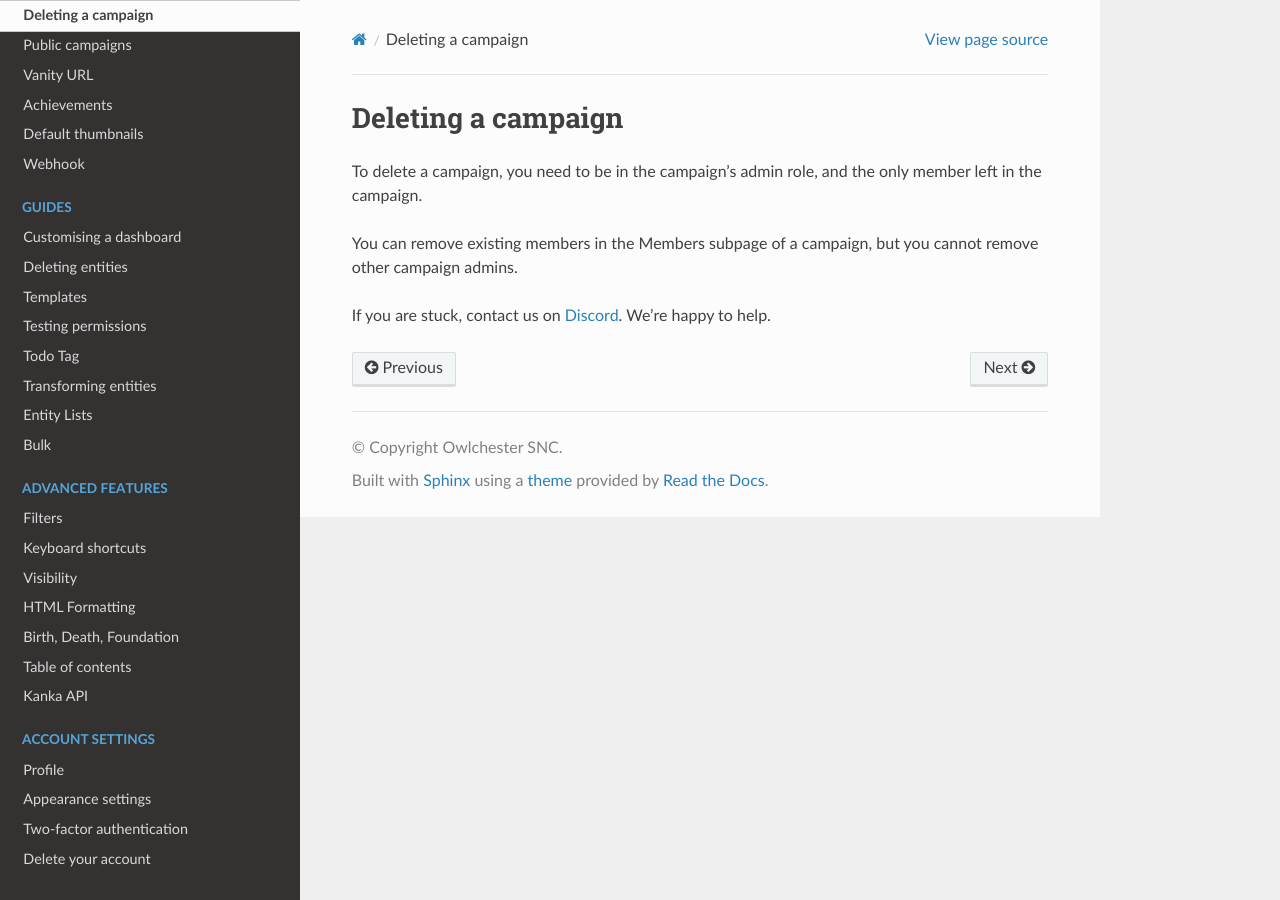
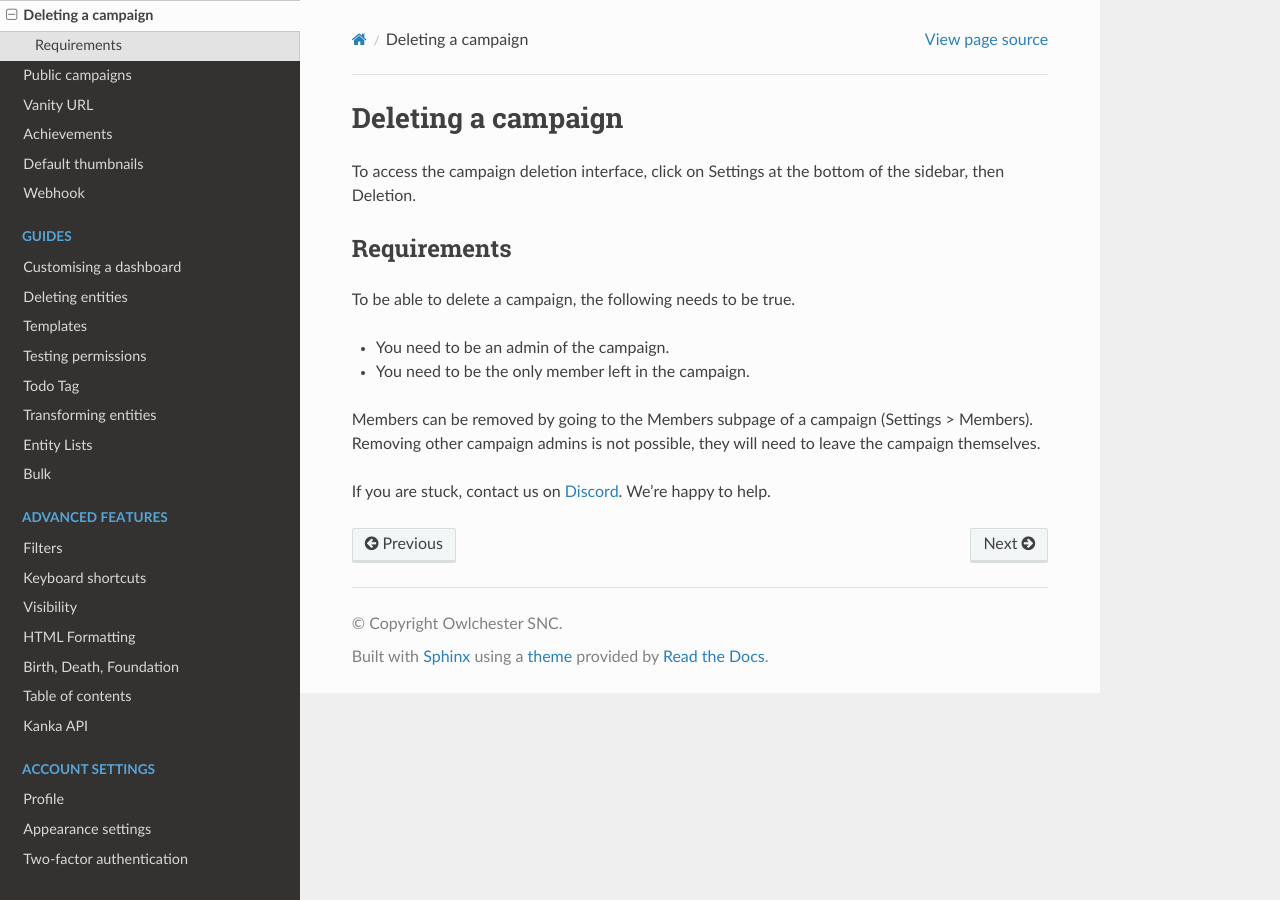
Before and after one commit to owlchester/kanka-docs, a Sphinx documentation site: the page built from docs/source/features/campaigns/deleting.md, in a window 1280 px wide. Built offline with Sphinx 7.4.7 and the Read the Docs theme 3.1.0, drawn with Linux system fonts in a browser that asks for light colours; pages that are not in the unit, such as notebooks, are missing from menus.

Commit message:
Campaign deletion update for 2.9

```diff
--- a/docs/source/features/campaigns/deleting.md
+++ b/docs/source/features/campaigns/deleting.md
@@ -1,7 +1,14 @@
 # Deleting a campaign
 
-To delete a campaign, you need to be in the campaign's admin role, and the only member left in the campaign.
+To access the campaign deletion interface, click on Settings at the bottom of the sidebar, then Deletion.
 
-You can remove existing members in the Members subpage of a campaign, but you cannot remove other campaign admins.
+## Requirements
+
+To be able to delete a campaign, the following needs to be true.
+
+- You need to be an admin of the campaign.
+- You need to be the only member left in the campaign.
+
+Members can be removed by going to the Members subpage of a campaign (Settings > Members). Removing other campaign admins is not possible, they will need to leave the campaign themselves.
 
 If you are stuck, contact us on [Discord](https://kanka.io/go/discord). We're happy to help.
```
